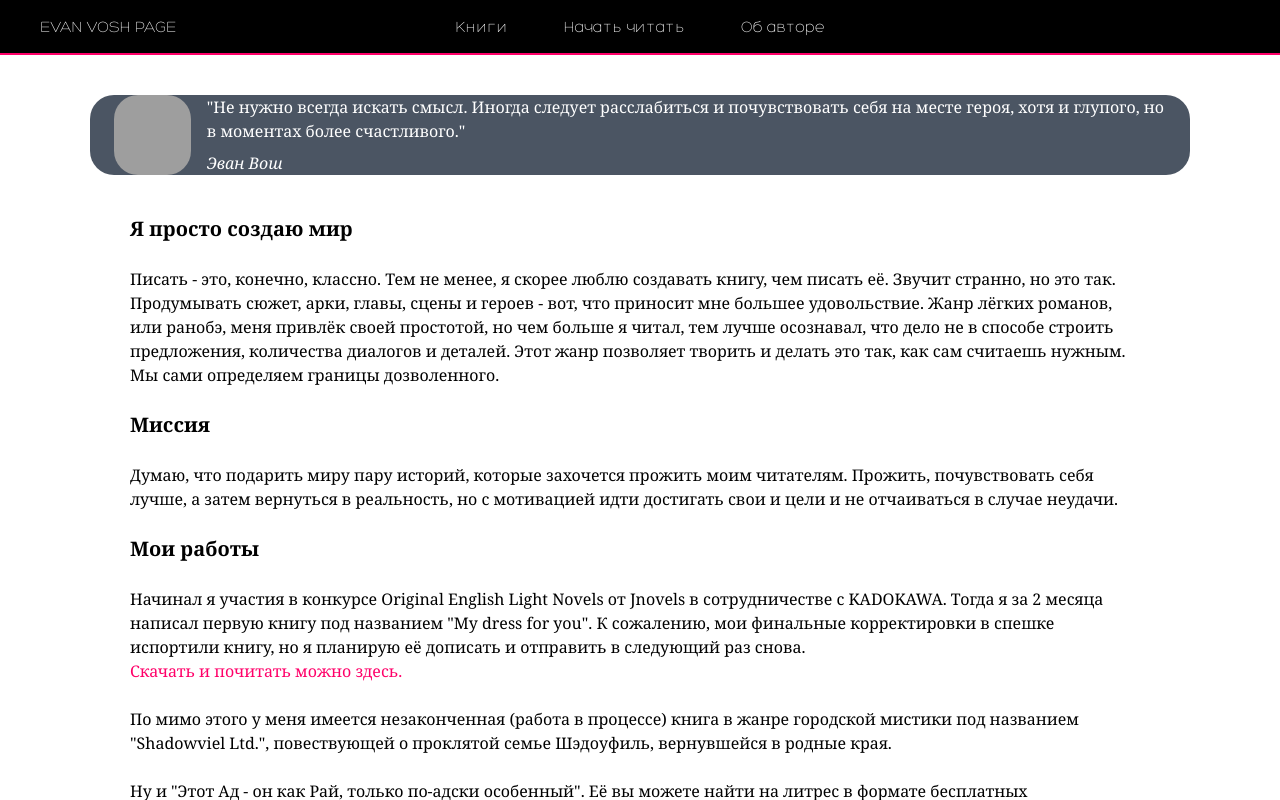
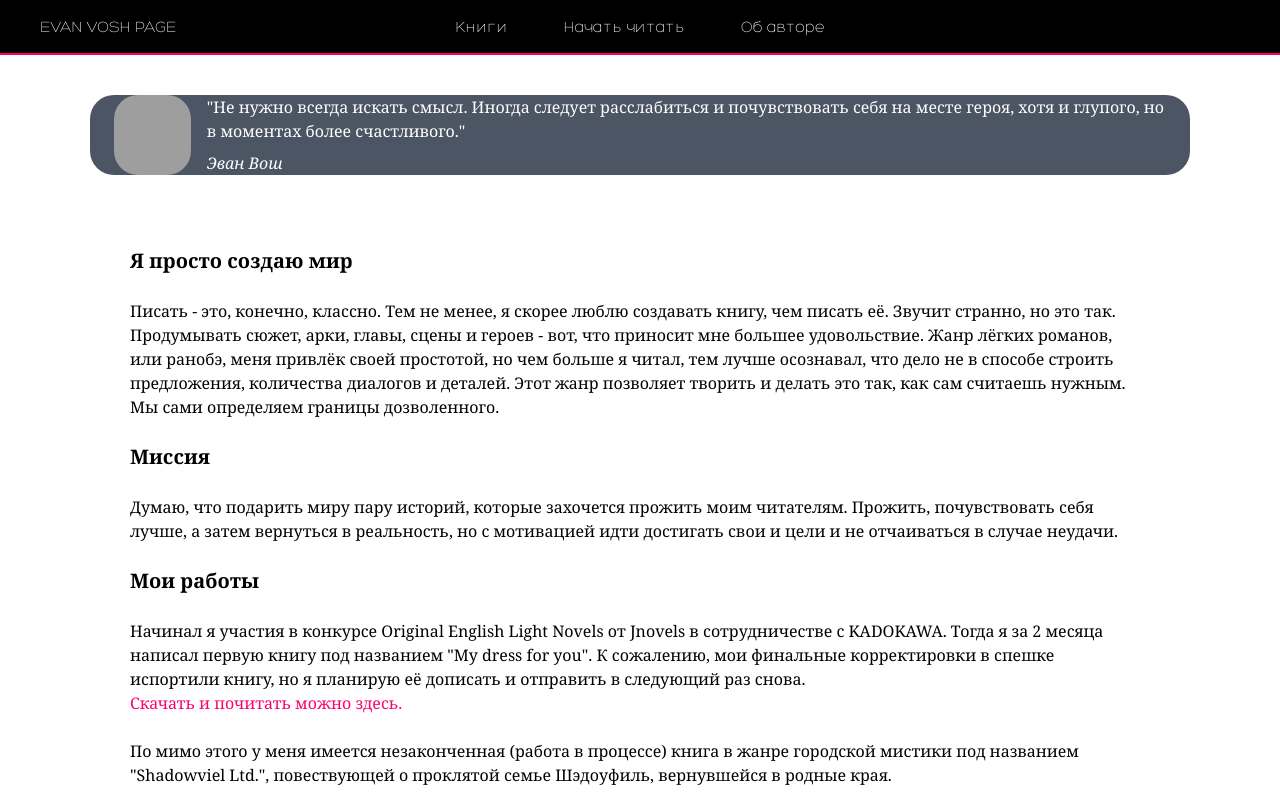
Before and after one commit to garder-les-ciseaux-droits/voshpage, a Vue app: page /#/author in a window 1280 px wide. Built offline with nearby package versions, Linux system fonts and the light colour scheme; grey boxes are pictures that could not be loaded.

Commit message:
third change

```diff
--- a/src/components/Pages/FullAboutAuthor.vue
+++ b/src/components/Pages/FullAboutAuthor.vue
@@ -14,8 +14,8 @@
               <p class="text-white font-serif italic md:text-base text-xs">Эван Вош</p>
             </div>
           </div>
-          <div class="w-[1100px] h-[950px] md:h-[700px] flex justify-start items-center space-x-4 min-w-0 max-w-full">
-            <div class="w-[1000px] h-full flex flex-col items-start text-black space-y-6 px-10 md:px-0 mx-2 md:mx-10">
+          <div class="w-[1100px] h-auto md:h-[700px] py-4 flex justify-start items-center space-x-4 min-w-0 max-w-full">
+            <div class="w-[1000px] h-full flex flex-col items-start text-black space-y-6 px-10 md:px-0 mx-2 py-4 md:mx-10">
               <h1 class="font-serif font-semibold text-base md:text-xl">Я просто создаю мир</h1>
               <p class="font-serif text-xs md:text-base">Писать - это, конечно, классно. Тем не менее, я скорее люблю создавать книгу, чем писать её. Звучит странно, но это так. Продумывать сюжет, арки, главы, сцены и героев - вот, что приносит мне большее удовольствие. Жанр лёгких романов, или ранобэ, меня привлёк своей простотой, но чем больше я читал, тем лучше осознавал, что дело не в способе строить предложения, количества диалогов и деталей. Этот жанр позволяет творить и делать это так, как сам считаешь нужным. Мы сами определяем границы дозволенного.</p>
               <h2 class="font-serif font-semibold text-base md:text-xl">Миссия</h2>
```
